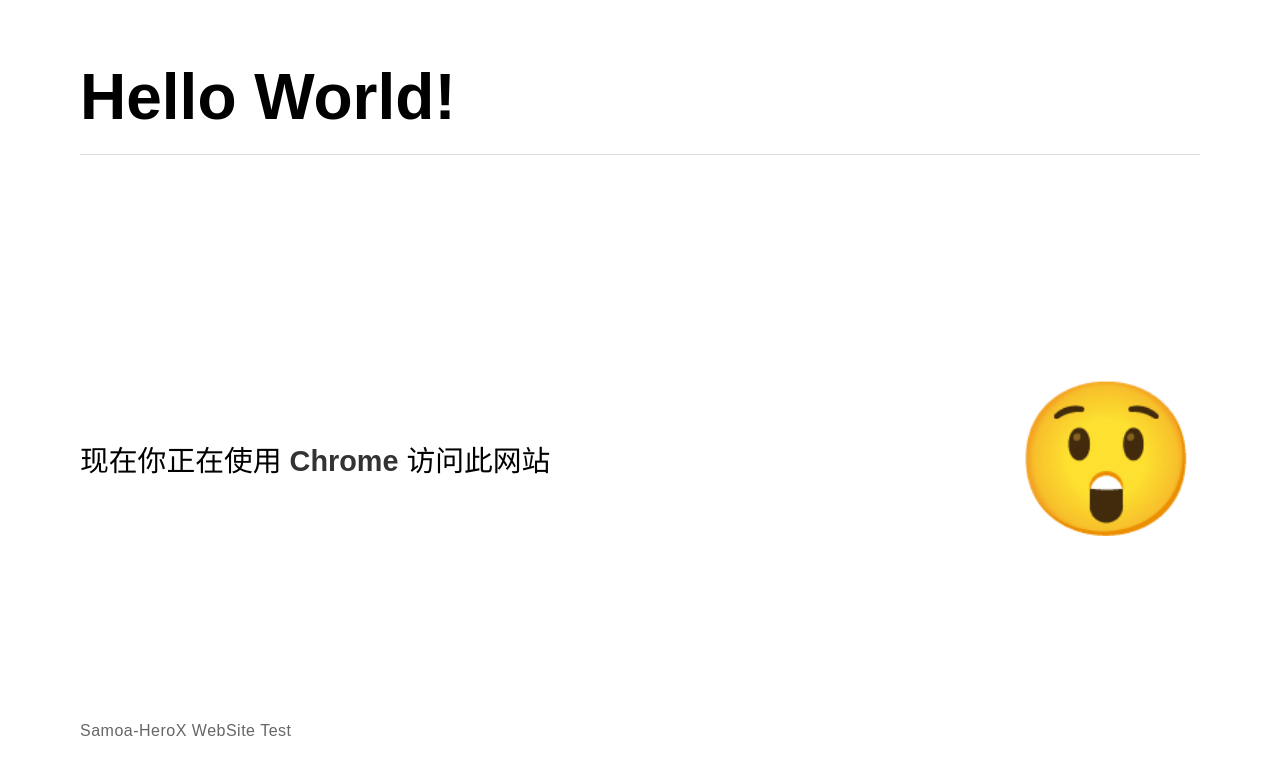
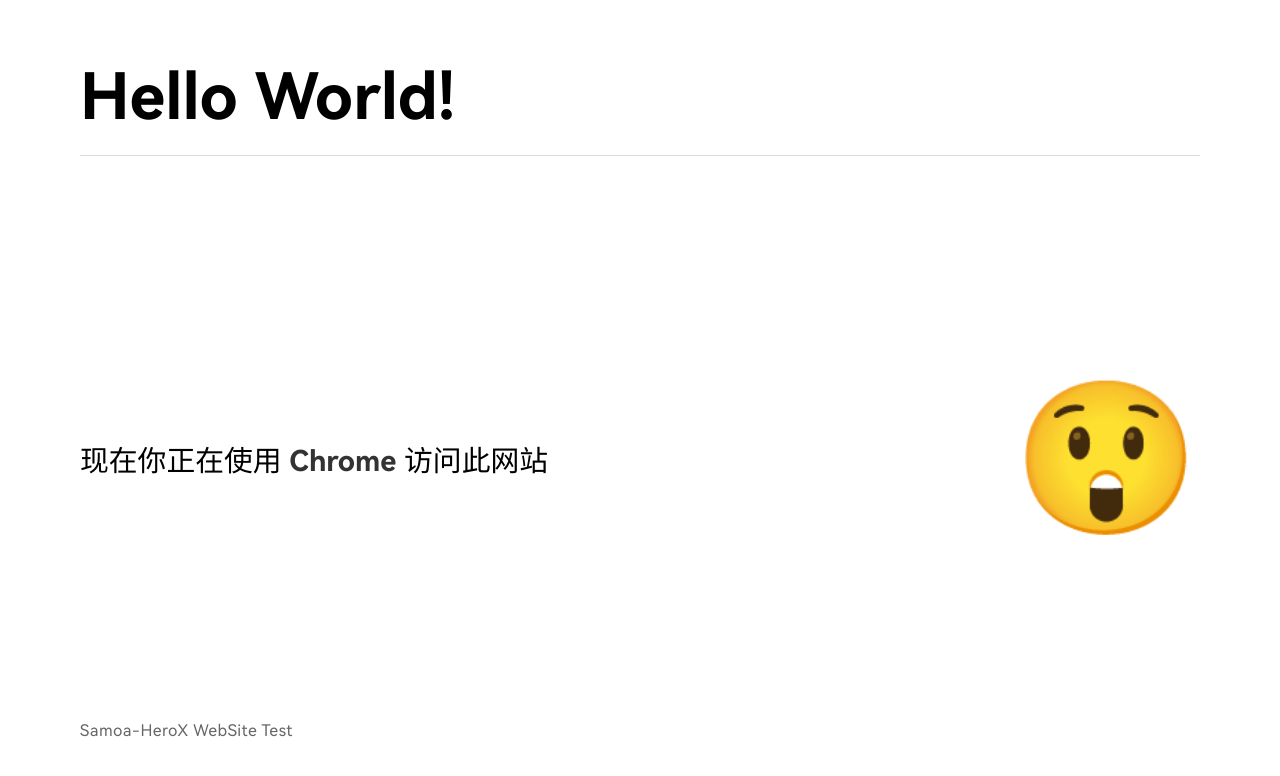
Before and after one commit to Samoa233/Samoa233.github.io, a plain HTML site: page index.html in a window 1280 px wide. Drawn offline with Linux system fonts and the light colour scheme; a web font is replaced by a local one.

Commit message:
woff2v
1234

```diff
--- a/index.html
+++ b/index.html
@@ -5,26 +5,33 @@
     <meta name="viewport" content="width=device-width, initial-scale=1.0">
     <title>Samoa-HeroX WebSite Test</title>
     <style>
-    /* 1. 声明本地引入 HarmonyOS Sans SC (TTF) */
+    /* 1. 直接使用本地真正的 .woff2 字体 */
     @font-face {
-        font-family: 'HarmonyOS Sans SC';
-        src: url('HarmonyOS_Sans_SC_Regular.ttf') format('truetype');
+        font-family: 'HarmonyOS Sans';
+        src: url('HarmonyOS_Sans_Regular.woff2') format('woff2');
         font-weight: normal;
         font-style: normal;
     }
     @font-face {
-        font-family: 'HarmonyOS Sans SC';
-        src: url('HarmonyOS_Sans_SC_Bold.ttf') format('truetype');
+        font-family: 'HarmonyOS Sans';
+        src: url('HarmonyOS_Sans_Bold.woff2') format('woff2');
         font-weight: bold;
         font-style: normal;
     }
 
     /* 2. 基础重置 */
     * { margin: 0; padding: 0; box-sizing: border-box; }
-
-    /* 3. 全局应用 HarmonyOS Sans SC */
     body {
-        font-family: 'HarmonyOS Sans SC', sans-serif;
+        font-family: 'HarmonyOS Sans', sans-serif;
+        background-color: #ffffff;
+        padding: 60px 80px;
+        height: 100vh;
+        display: flex;
+        flex-direction: column;
+    }
+    /* 下面的 header, main, footer 布局代码原封不动保留即可 */
+    body {
+        font-family: 'HarmonyOS Sans', sans-serif;
         background-color: #ffffff;
         padding: 60px 80px;
         height: 100vh;
```
